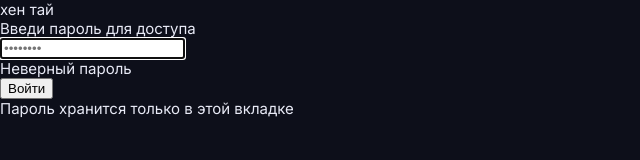
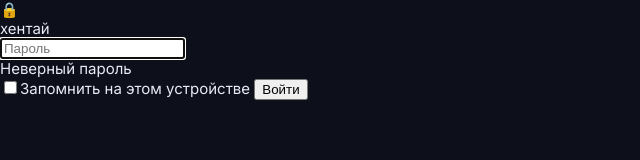
Before and after one commit to kawashino/listlist, a plain HTML site: page index.html in a window 1280 px wide. Shown: the whole page, without its empty margins (0-640 px from the left). Drawn offline with Linux system fonts and the light colour scheme; a web font is replaced by a local one.

Commit message:
Update index.html

```diff
--- a/index.html
+++ b/index.html
@@ -3,19 +3,19 @@
 <head>
 <meta charset="UTF-8">
 <meta name="viewport" content="width=device-width, initial-scale=1, viewport-fit=cover">
-<title>люблю</title>
+<title>люблю тебя</title>
 <link href="https://fonts.googleapis.com/css2?family=Inter:wght@400;500;600;700&family=Nunito:wght@400;600;700&family=Fira+Code:wght@400;500&family=Comfortaa:wght@400;600;700&family=Raleway:wght@400;600;700&family=Unbounded:wght@400;600;700&family=Russo+One&family=Press+Start+2P&display=swap" rel="stylesheet">
 <link rel="stylesheet" href="style.css">
 </head>
 <body>
 <div id="passwordScreen">
-  <div class="pw-box">
-    <div class="pw-logo">хен <span>тай</span></div>
-    <div class="pw-title">Введи пароль для доступа</div>
-    <input class="pw-input" id="passwordInput" type="password" placeholder="••••••••" autocomplete="off">
+  <div class="pw-box" id="pwBox">
+    <div class="pw-lock">🔒</div>
+    <div class="pw-logo">хен<span>тай</span></div>
+    <input class="pw-input" id="passwordInput" type="password" placeholder="Пароль" autocomplete="current-password">
     <div class="pw-error" id="passwordError">Неверный пароль</div>
-    <button class="pw-btn" onclick="submitPassword()">Войти</button>
-    <div class="pw-hint">Пароль хранится только в этой вкладке</div>
+    <label class="pw-remember"><input type="checkbox" id="pwRemember"><span>Запомнить на этом устройстве</span></label>
+    <button class="pw-btn" id="pwBtn" onclick="submitPassword()">Войти</button>
   </div>
 </div>
 <div id="mainWrapper" style="display:none;flex-direction:column;min-height:100dvh;">
@@ -32,7 +32,7 @@
       <div class="header-row">
         <div class="logo">
           <span class="logo-icon" id="logoIcon" style="display:none"></span>
-          <span>наш <span>список</span></span>
+          <span>хен<span>тай</span></span>
         </div>
         <div class="header-right">
           <div class="sync-row">
```
